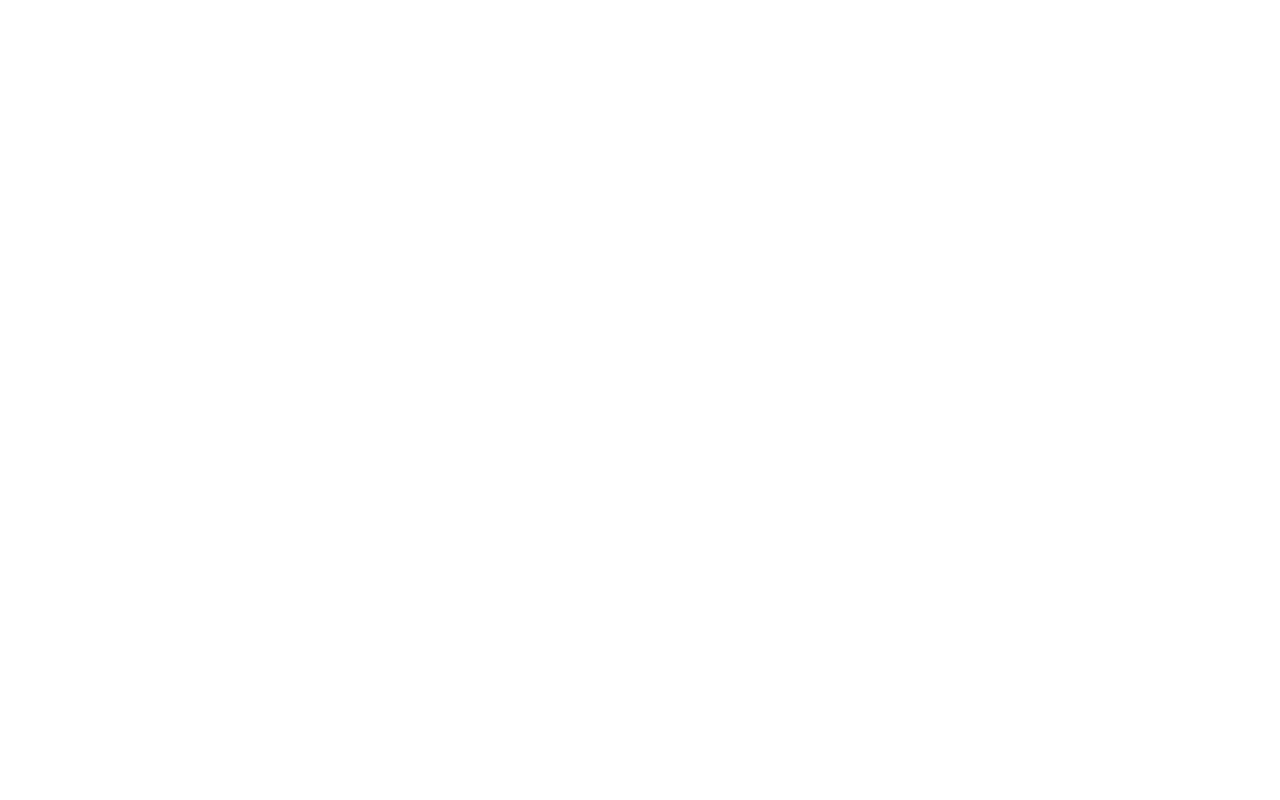
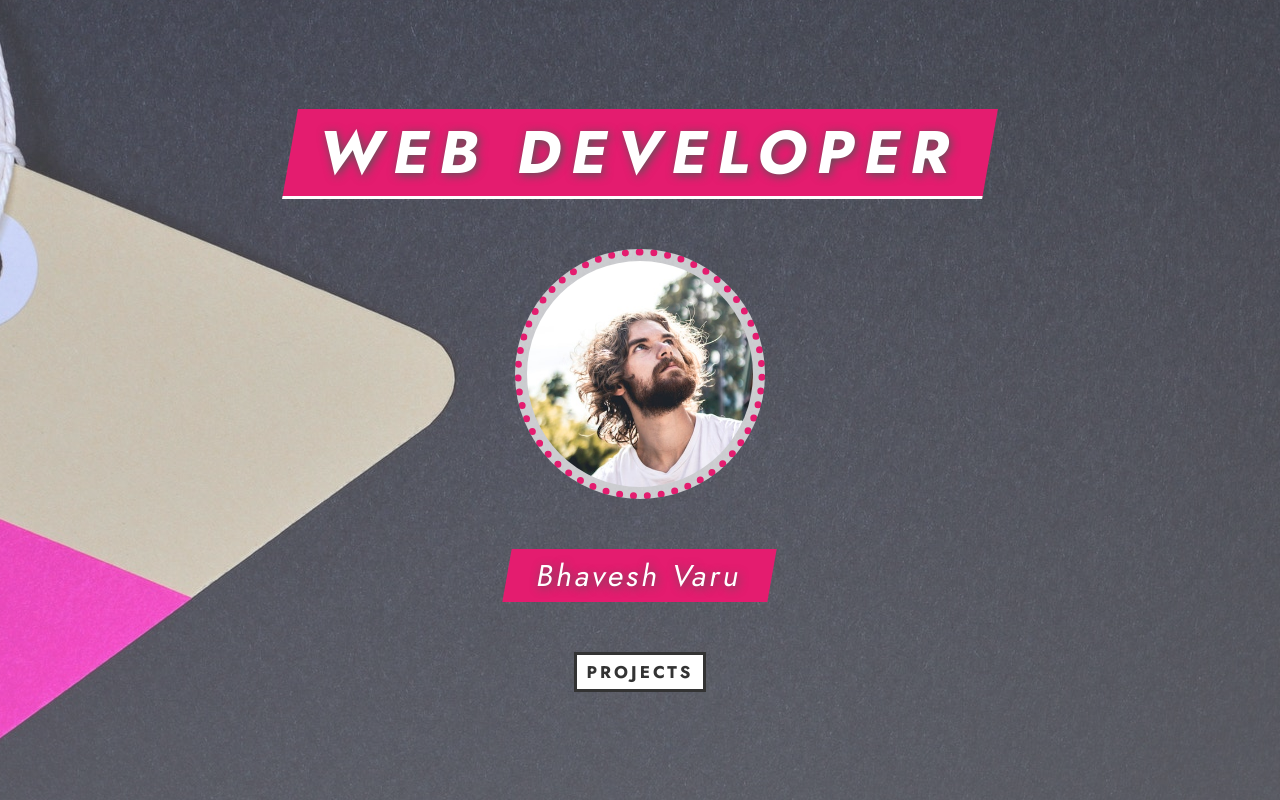
Before and after one commit to Bhaveshvaru/portfolio, a plain HTML site: page index.html in a window 1280 px wide. Drawn offline with Linux system fonts and the light colour scheme.

Commit message:
added landing page

```diff
--- a/index.html
+++ b/index.html
@@ -4,9 +4,30 @@
     <meta charset="UTF-8">
     <meta http-equiv="X-UA-Compatible" content="IE=edge">
     <meta name="viewport" content="width=device-width, initial-scale=1.0">
+    <link rel="stylesheet" href="./style.css">
+    <link rel="stylesheet" href="https://pro.fontawesome.com/releases/v5.10.0/css/all.css" integrity="sha384-AYmEC3Yw5cVb3ZcuHtOA93w35dYTsvhLPVnYs9eStHfGJvOvKxVfELGroGkvsg+p" crossorigin="anonymous"/>
+    <!-- <link
+    rel="stylesheet"
+    href="https://cdnjs.cloudflare.com/ajax/libs/font-awesome/5.13.0/css/all.min.css"
+  /> -->
+  <link
+    href="https://fonts.googleapis.com/css2?family=Jost:wght@100;200;300;400;500;600;700;800;900&display=swap"
+    rel="stylesheet"
+  />
     <title>Portfofio</title>
 </head>
 <body>
+  <div class="container">
+    <!-- section 1  -->
+    <section class="section-1">
+      <h1 class="section-1-heading">Web Developer</h1>
+      <img src="./images/john-smith.jpg" alt="profile image" class="person-img">
+      <h3 class="person-name">Bhavesh Varu</h3>
+      <a href="#" class="section-1-btn">Projects</a>
+    </section>
+    <!-- End section 1 -->
+  </div>
 
+    <script src="./index.js"></script>
 </body>
 </html>
--- a/style.css
+++ b/style.css
@@ -0,0 +1,72 @@
+* {
+    padding: 0;
+    margin: 0;
+    box-sizing: border-box;
+    outline: none;
+    text-decoration: none;
+    list-style-type: none;
+    font-family: 'Jost',sans-serif;
+    font-weight: 400;
+}
+
+html {
+    font-size: 62.5%;
+}
+
+.section-1{
+    width:100%;
+    height: 100vh;
+    background-size: cover;
+    background: linear-gradient(rgba(255,255,255,.2),rgba(255,255,255,.3)),url('./images/bg.jpg') center no-repeat;
+    display:flex;
+    justify-content: center;
+    align-items: center;
+    flex-direction: column;
+}
+
+.section-1-heading{
+    font-size:6rem;
+    font-weight:700;
+    color:#fff;
+    background-color:#e41c6f;
+    padding: 0 3rem;
+    margin-bottom:5rem;
+    text-transform: uppercase;
+    letter-spacing: 1rem;
+    border-bottom: .3rem solid #fff;
+    text-shadow: 0.2rem 0.2rem 1rem #555;
+    transform: skew(-10deg);
+}
+
+.person-img{
+    width:25rem;
+    height: 25rem;
+    object-fit:cover;
+    border-radius: 50%;
+    border: .7rem dotted #e41c6f;
+    background-color: rgba(255, 255, 255, 0.7);
+    padding: .5rem;
+    opacity: .9rem;
+}
+
+.person-name{
+    font-size: 3rem;
+    color: #fff;
+    background-color:#e41c6f;
+    margin:5rem 0;
+    padding: .5rem 3rem;
+    letter-spacing: .3rem;
+    transform: skew(-10deg);
+    text-shadow: 0.2rem 0.2rem 1rem #555;
+}
+
+.section-1-btn{
+    font-size: 1.7rem;
+    font-weight: 700;
+    color:#333;
+    background-color: #fff;
+    border: .3rem solid #333;
+    padding:.5rem 1rem;
+    text-transform: uppercase;
+    letter-spacing: .3rem;
+}
```
